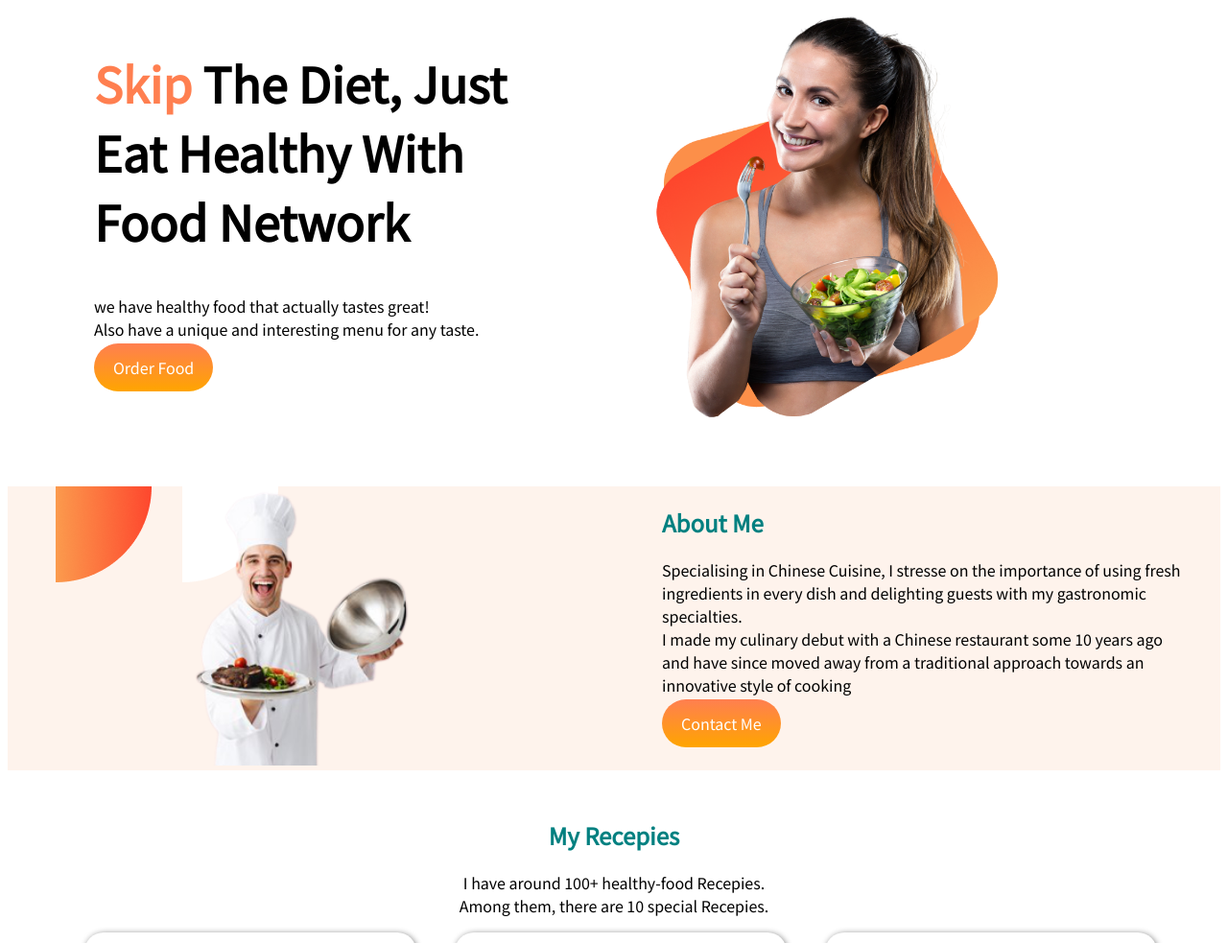
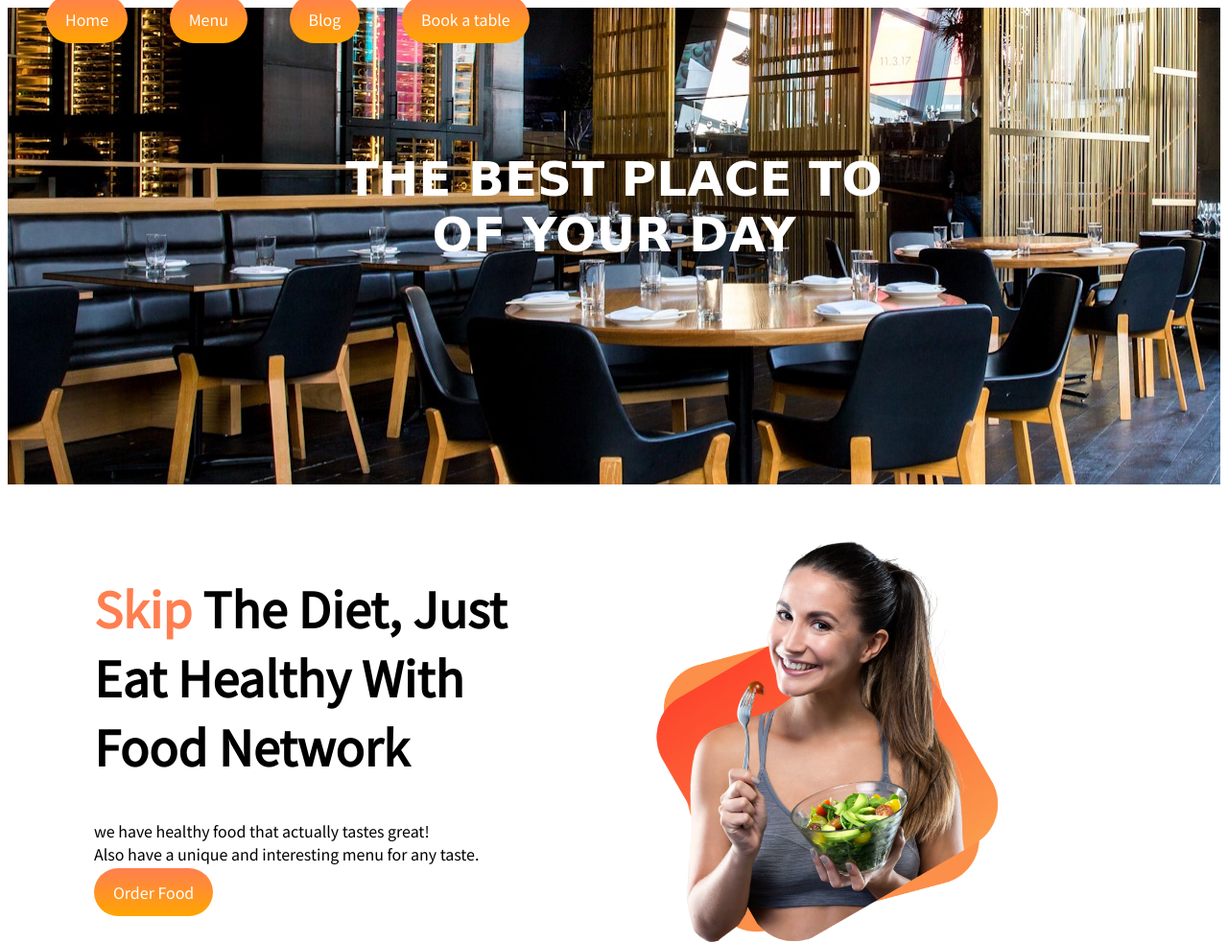
Before and after one commit to MOHIM0/FIRST-ASSINGMENT, a plain HTML site: page index.html in a window 1280 px wide. Shown: the top 983 px of the page at 96% size. Drawn offline with Linux system fonts and the light colour scheme.

Commit message:
bonus-area

```diff
--- a/index.html
+++ b/index.html
@@ -11,6 +11,16 @@
     <link rel="stylesheet" href="style.css">
 </head>
 <body>
+    <section class="main-section">
+        <div>
+            <div class="margin">
+                <a class="anchor-button space" href="">Home</a> <a  class="anchor-button space" href="">Menu</a>
+                <a class="anchor-button space" href="">Blog</a> <a class="anchor-button space" href="">Book a table</a>
+            </div>
+            <h1 class="main-title">THE BEST PLACE TO <br>
+            OF YOUR DAY</h1>
+        </div>
+    </section>
     <section class="upper-part">
         <div class="width-adjust">
             <h1 class="title"><span>Skip</span> The Diet, Just Eat Healthy With Food Network</h1>
@@ -70,11 +80,11 @@
     <section class="engagement">
         <div>
             <h1>700k</h1>
-            <p>Youtube Subscriber</p>
+            <p>Youtube Subscribers</p>
         </div>
         <div>
             <h1>2M</h1>
-            <p> Instagram Follower</p>
+            <p> Instagram Followers</p>
         </div>
         <div>
             <h1>1M</h1>
--- a/style.css
+++ b/style.css
@@ -1,7 +1,21 @@
 body{
     font-family: 'Noto Sans JP', sans-serif;
 }
-.title span{
+.main-section{
+    margin-bottom: 50px;
+    background-image: url(images/Back-ground/Great-Small-Restaurant-Interior-Designs.jpg);
+    padding-bottom: 15%;
+}
+.main-title{
+    color: white;
+    text-align:center;
+    margin-top: 10%;
+    font-family: 'Great Vibes', cursive;
+}
+.space{
+    margin-left: 40px;
+}
+h1 span{
     color:coral
 }
 h1{
```
Also changed, not shown: images/Back-ground/Great-Small-Restaurant-Interior-Designs.jpg (added).
